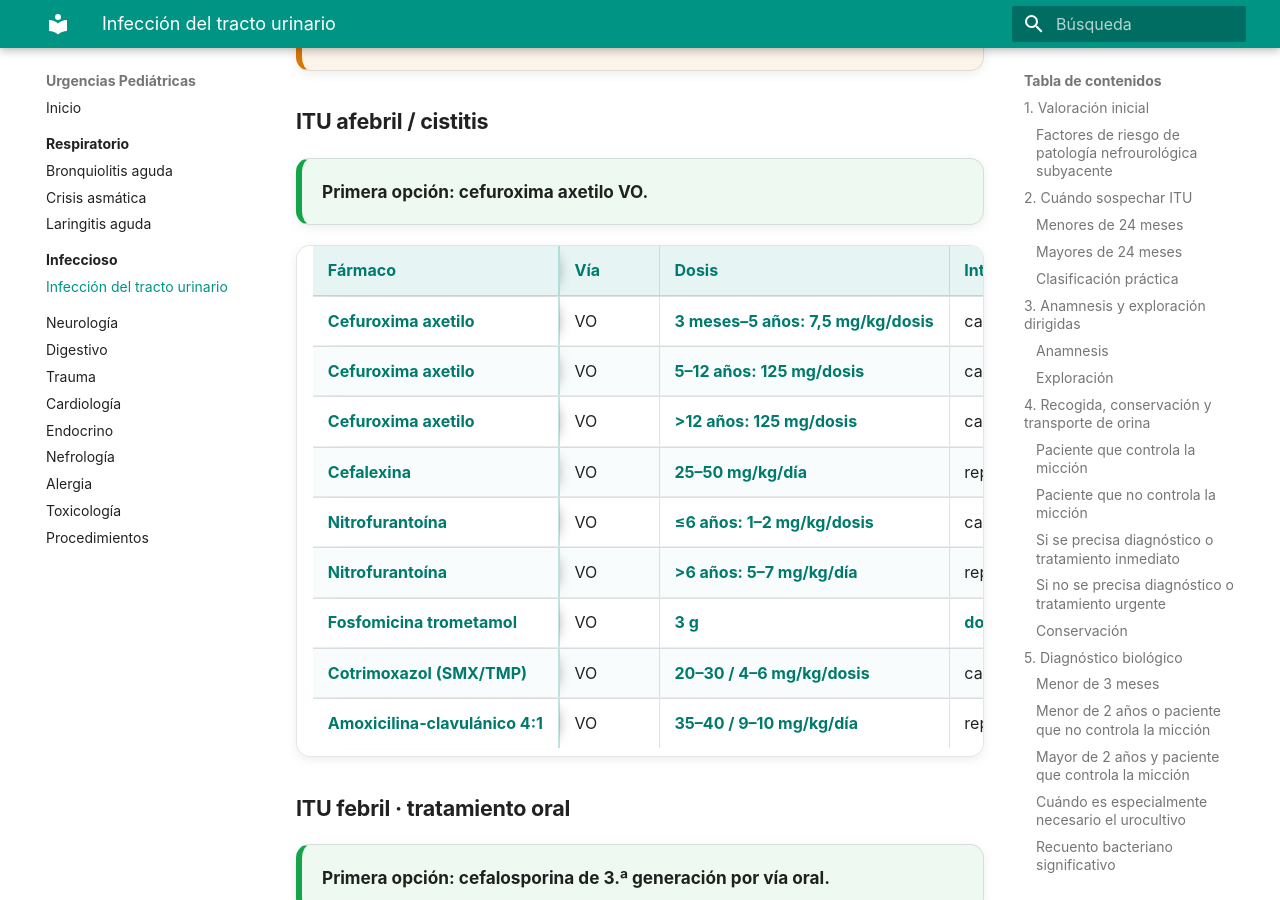
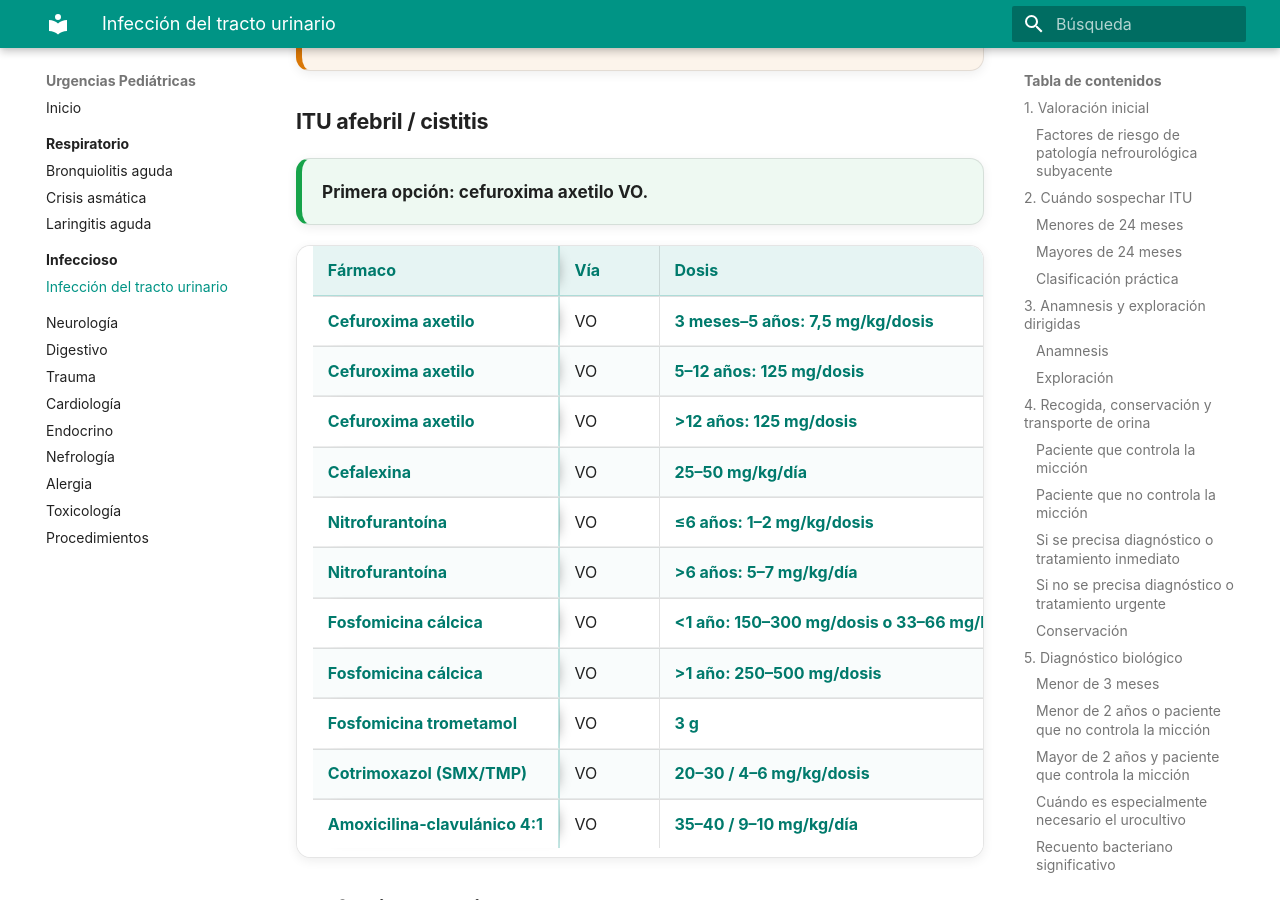
Before and after one commit to gonzaloares/urgencias-pediatricas, an MkDocs documentation site: the page built from docs/infeccioso/infeccion-tracto-urinario.md, in a window 1280 px wide and 900 px high, scrolled down 8433 px. Built offline with MkDocs 1.6.1 and Material for MkDocs 9.7.7, drawn with Linux system fonts in a browser that asks for light colours.

Commit message:
Añade fosfomicina cálcica al tratamiento de ITU

```diff
--- a/docs/infeccioso/infeccion-tracto-urinario.md
+++ b/docs/infeccioso/infeccion-tracto-urinario.md
@@ -290,6 +290,8 @@ Si se inicia tratamiento IV, pasar a vía oral cuando el estado clínico lo perm
 | **Cefalexina** | VO | **25–50 mg/kg/día** | repartir cada **6–8 h** · máx. **2 g/día** | Cefalosporina de 1.ª generación. |
 | **Nitrofurantoína** | VO | **≤6 años: 1–2 mg/kg/dosis** | cada **6 h** | No usar en <3 meses. Solo ITU baja. |
 | **Nitrofurantoína** | VO | **>6 años: 5–7 mg/kg/día** | repartir en **4 tomas** | No superar dosis de adulto. Solo ITU baja. |
+| **Fosfomicina cálcica** | VO | **<1 año: 150–300 mg/dosis o 33–66 mg/kg/dosis** | cada **8 h** | ITU baja no complicada. En <12 años, uso fuera de ficha técnica según Pediamécum. |
+| **Fosfomicina cálcica** | VO | **>1 año: 250–500 mg/dosis** | cada **8 h** | ITU baja no complicada. |
 | **Fosfomicina trometamol** | VO | **3 g** | **dosis única** | Solo niñas >12 años con ITU baja no complicada. |
 | **Cotrimoxazol (SMX/TMP)** | VO | **20–30 / 4–6 mg/kg/dosis** | cada **12 h** · en >12 años: **800/160 mg cada 12 h** | Utilizar si la sensibilidad local lo permite. |
 | **Amoxicilina-clavulánico 4:1** | VO | **35–40 / 9–10 mg/kg/día** | repartir en **3 dosis (cada 8 h)** · máx. amoxicilina **1,5 g/día**, clavulánico **375 mg/día** | Utilizar si la sensibilidad local de <i>E. coli</i> es >80–90%. |
@@ -564,4 +566,4 @@ En ITU recurrente, la indicación debe individualizarse en función de anomalía
 ## 14. Bibliografía
 
 1. Grupo de trabajo de la Guía de Práctica Clínica sobre Infección del Tracto Urinario en la Población Pediátrica. **Guía de Práctica Clínica. Infección del Tracto Urinario en la Población Pediátrica. Actualización 2024.** Asociación Española de Nefrología Pediátrica; Asociación Española de Pediatría. 2024.
-2. Comité de Medicamentos de la Asociación Española de Pediatría. **Pediamécum.** Fichas de cefuroxima, cefalexina, nitrofurantoína, fosfomicina, cotrimoxazol, amoxicilina-clavulánico, cefixima, gentamicina, cefotaxima, ceftriaxona, tobramicina y ampicilina. Utilizado exclusivamente para la posología. [Pediamécum](https://www.aeped.es/comites/cm/pediamecum/)
+2. Comité de Medicamentos de la Asociación Española de Pediatría. **Pediamécum.** Fichas de cefuroxima, cefalexina, nitrofurantoína, fosfomicina, cotrimoxazol, amoxicilina-clavulánico, cefixima, gentamicina, cefotaxima, ceftriaxona, tobramicina y ampicilina. Utilizado exclusivamente para la posología. [Pediamécum](https://www.aeped.es/comites/cm/pediamecum/) · [Fosfomicina](https://www.aeped.es/comites/cm/pediamecum/principios-activos/fosfomicina)
```
